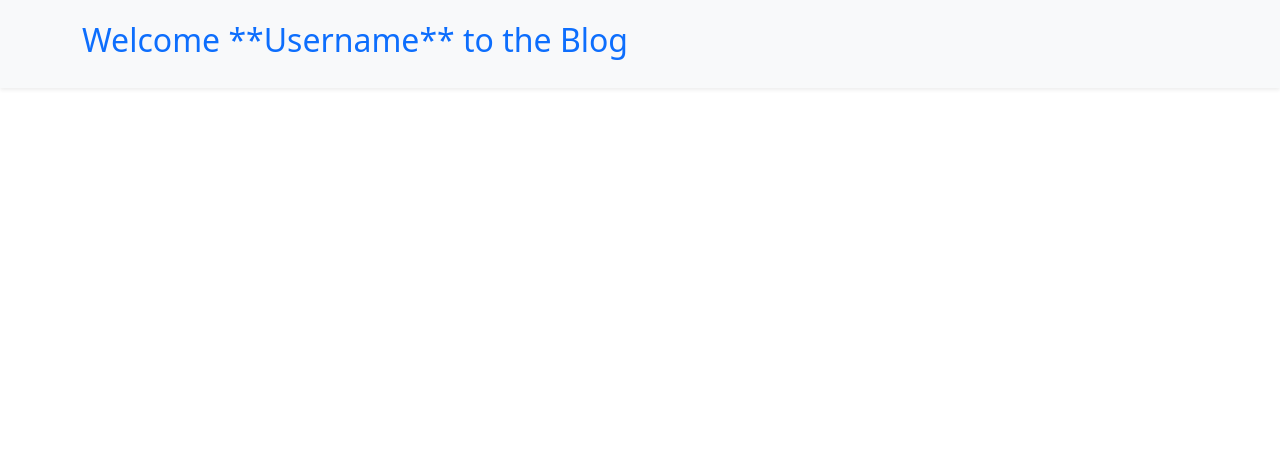
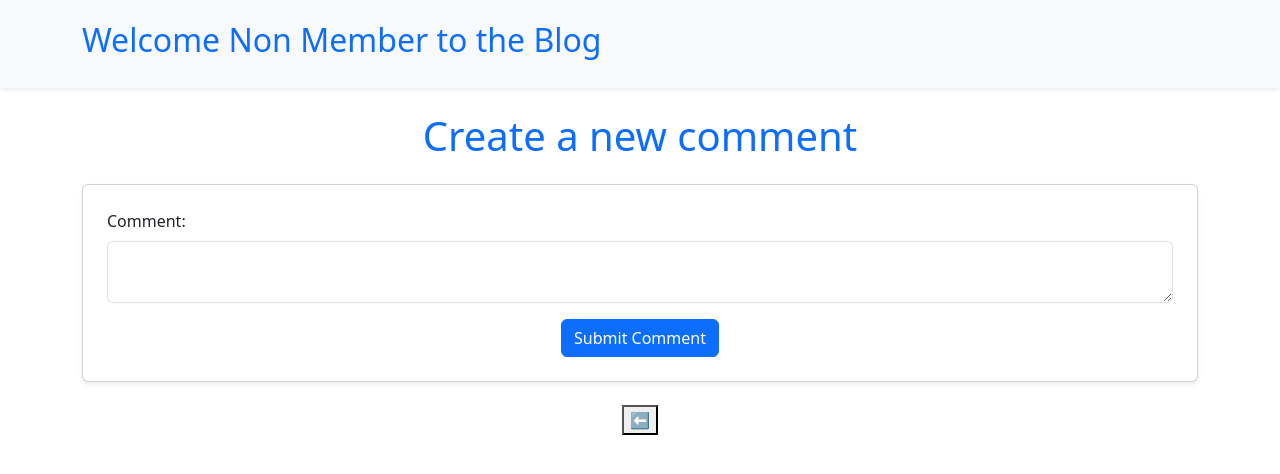
Before and after one commit to souste/blog-api-frontend, a React (Vite) app: page /posts/1/create-comment in a window 1280 px wide. Shown: the top 474 px of the page. Built offline with nearby package versions, Linux system fonts and the light colour scheme.

Commit message:
create user component added, sets user of post to anonymous

```diff
--- a/src/App.jsx
+++ b/src/App.jsx
@@ -2,6 +2,7 @@ import Posts from "./components/Posts";
 import NavBar from "./components/NavBar";
 import SinglePost from "./components/SinglePost";
 import CreatePost from "./components/CreatePost";
+import CreateComment from "./components/CreateComment";
 import { Route, Routes } from "react-router-dom";
 import "bootstrap/dist/css/bootstrap.min.css";
 
@@ -13,6 +14,7 @@ function App() {
         <Route path="/" element={<Posts />} />
         <Route path="/posts/:postId" element={<SinglePost />} />
         <Route path="/create-post" element={<CreatePost />} />
+        <Route path="/posts/:postId/create-comment" element={<CreateComment />} />
       </Routes>
     </div>
   );
--- a/src/api.js
+++ b/src/api.js
@@ -46,4 +46,28 @@ const getComments = async (postId) => {
   }
 };
 
-export { getPosts, getSinglePost, getComments };
+// Will need option of adding this by user in admin version of website
+const createComment = async (postId, commentData) => {
+  try {
+    const response = await fetch(`https://blog-api-ewnh.onrender.com/api/v1/posts/${postId}/comments`, {
+      method: "POST",
+      headers: {
+        "Content-Type": "application/json",
+      },
+      body: JSON.stringify(commentData),
+    });
+
+    if (!response.ok) {
+      throw new Error("Failed to create comment");
+    }
+    const result = await response.json();
+    console.log("API Response (createComment):", result);
+
+    return result.data;
+  } catch (err) {
+    console.error(err);
+    return null;
+  }
+};
+
+export { getPosts, getSinglePost, getComments, createComment };
--- a/src/components/Comments.jsx
+++ b/src/components/Comments.jsx
@@ -1,6 +1,7 @@
 import { useState, useEffect } from "react";
 import { useParams } from "react-router-dom";
 import { getComments } from "../api";
+import { Link } from "react-router-dom";
 import "./styles.css";
 
 const Comments = () => {
@@ -9,19 +10,27 @@ const Comments = () => {
 
   useEffect(() => {
     getComments(postId).then((comments) => {
-      console.log(comments);
       setComments(comments);
     });
   }, [postId]);
 
   const formatTimestamp = (timestamp) => {
+    if (!timestamp) return "Unknown Time";
     const date = new Date(timestamp);
     return `${date.toLocaleDateString()} at ${date.toLocaleTimeString()}`;
   };
 
   return (
     <div className="mt-4">
-      <h4 className="text-center mb-4">Comments</h4>
+      <div className="d-flex justify-content-between align-items-center mb-3">
+        <h4 className="text-primary">Comments</h4>
+        <div className="ms-auto">
+          <Link to={`/posts/${postId}/create-comment`} className="btn btn-success">
+            ➕ Add Comment
+          </Link>
+        </div>
+      </div>
+
       <ul className="list-group">
         {comments.map((comment) => {
           return (
--- /dev/null
+++ b/src/components/CreateComment.jsx
@@ -0,0 +1,68 @@
+import "./styles.css";
+import { useParams, useNavigate } from "react-router-dom";
+import { useState } from "react";
+import { createComment } from "../api";
+
+const CreateComment = () => {
+  const { postId } = useParams();
+  const navigate = useNavigate();
+  const [comment, setComment] = useState({
+    content: "",
+    user_id: 14,
+  });
+  const [isSubmitting, setIsSubmitting] = useState(false);
+
+  const handleChange = (event) => {
+    const { name, value } = event.target;
+    setComment((prev) => ({
+      ...prev,
+      [name]: value,
+    }));
+  };
+
+  const handleSubmit = async (event) => {
+    event.preventDefault();
+    setIsSubmitting(true);
+
+    try {
+      await createComment(postId, comment);
+      navigate(`/posts/${postId}`);
+    } catch (err) {
+      console.error("Failed to create comment", err);
+      setIsSubmitting(false);
+    }
+  };
+
+  return (
+    <div className="container mt-4">
+      <h1 className="text-center text-primary mb-4">Create a new comment</h1>
+      <form onSubmit={handleSubmit} className="card p-4 shadow-sm">
+        <div className="mb-3">
+          <label htmlFor="content" className="form-label">
+            Comment:
+          </label>
+          <textarea
+            name="content"
+            id="content"
+            className="form-control"
+            value={comment.content}
+            onChange={handleChange}
+            required
+          />
+        </div>
+        <div className="text-center">
+          <button type="submit" className="btn btn-primary" disabled={isSubmitting}>
+            {isSubmitting ? "Submitting..." : "Submit Comment"}
+          </button>
+        </div>
+      </form>
+      <div className="text-center mt-3">
+        <a href="/" className="btn btn-custom">
+          <button>⬅</button>
+        </a>
+      </div>
+    </div>
+  );
+};
+
+export default CreateComment;
--- a/src/components/CreatePost.jsx
+++ b/src/components/CreatePost.jsx
@@ -15,7 +15,7 @@ const CreatePost = () => {
           <label htmlFor="content" className="form-label">
             Content:
           </label>
-          <input type="textarea" name="content" id="content" className="form-control" required />
+          <textarea name="content" id="content" className="form-control" required />
         </div>
 
         <div className="text-center">
--- a/src/components/NavBar.jsx
+++ b/src/components/NavBar.jsx
@@ -4,7 +4,7 @@ const NavBar = () => {
   return (
     <nav className="navbar navbar-expand-lg navbar-light bg-light shadow-sm p-3">
       <div className="container">
-        <h1 className="navbar-brand text-primary fs-2">Welcome **Username** to the Blog</h1>
+        <h1 className="navbar-brand text-primary fs-2">Welcome Non Member to the Blog</h1>
         {/* <div className="ms-auto">
           <Link to="/create-post" className="btn btn-success">
             ➕ Create Post
--- a/src/components/Posts.jsx
+++ b/src/components/Posts.jsx
@@ -13,6 +13,7 @@ const Posts = () => {
   }, []);
 
   const formatTimestamp = (timestamp) => {
+    if (!timestamp) return "Unknown Time";
     const date = new Date(timestamp);
     return `${date.toLocaleDateString()} at ${date.toLocaleTimeString()}`;
   };
--- a/src/components/SinglePost.jsx
+++ b/src/components/SinglePost.jsx
@@ -15,6 +15,7 @@ const SinglePost = () => {
   }, [postId]);
 
   const formatTimestamp = (timestamp) => {
+    if (!timestamp) return "Unknown Time";
     const date = new Date(timestamp);
     return `${date.toLocaleDateString()} at ${date.toLocaleTimeString()}`;
   };
```
